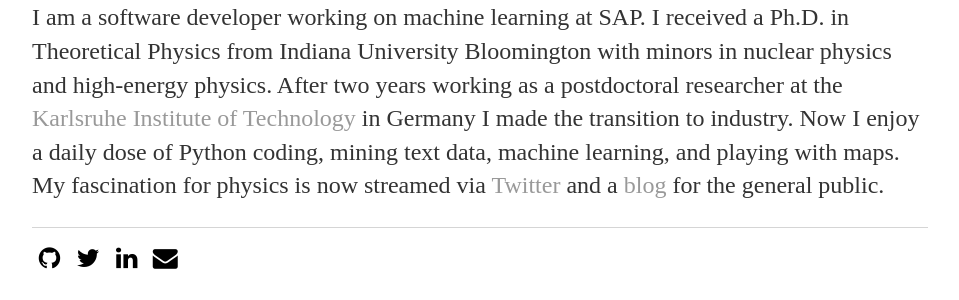
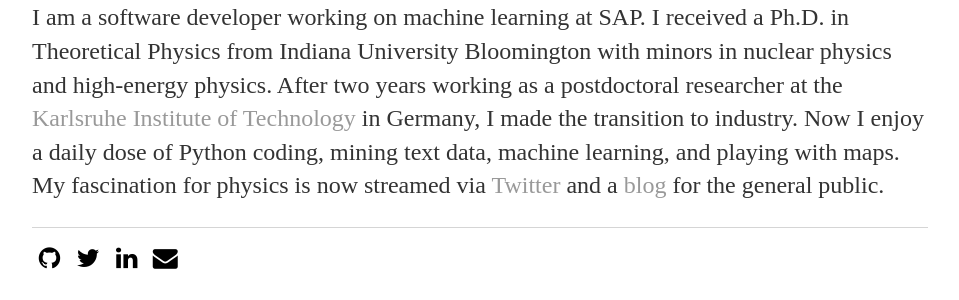
Before and after one commit to jorge-diaz/jorge-diaz.github.io, a Jekyll site: the page built from about/index.html, in a window 1280 px wide. Shown: the part 196-496 px from the top of the page, without its empty margins (160-1119 px from the left). Built offline with Jekyll 4.4.1, drawn with Linux system fonts in a browser that asks for light colours.

```diff
--- a/about/index.html
+++ b/about/index.html
@@ -8,7 +8,7 @@ title: Jorge S. Diaz
 	a Ph.D. in Theoretical Physics from Indiana University Bloomington with
 	minors in nuclear physics and high-energy physics. After two years working as a
 	postdoctoral researcher at the <a href="https://www.itp.kit.edu/~jsdiaz/" target="_blank">Karlsruhe
-	Institute of Technology</a> in Germany I made the transition to industry. Now
+	Institute of Technology</a> in Germany, I made the transition to industry. Now
 	I enjoy a daily dose of Python coding, mining text data, machine learning, and playing with maps. My
 	fascination for physics is now streamed via <a href="https://twitter.com/jsdiaz_" target="_blank">Twitter</a> and a <a href="https://conexioncausal.wordpress.com/" target="_blank">blog</a> for the
 	general public.</p>
```
